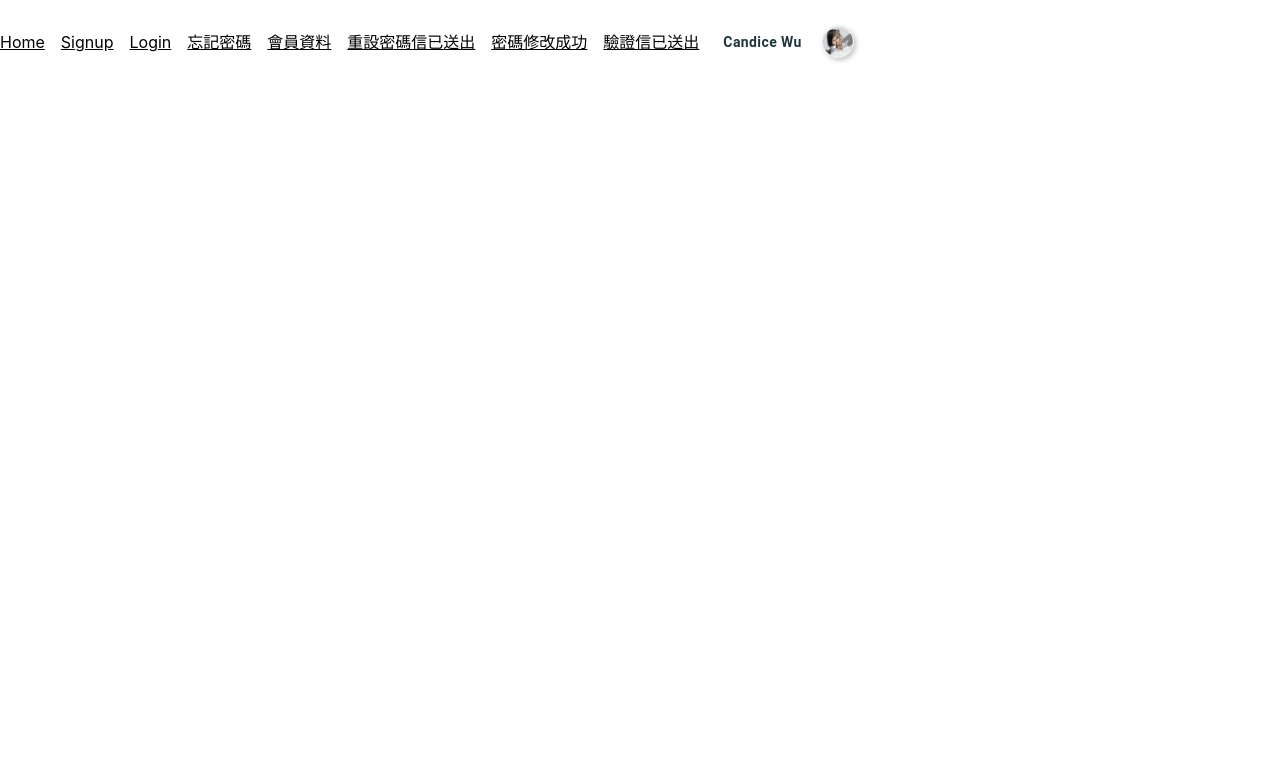
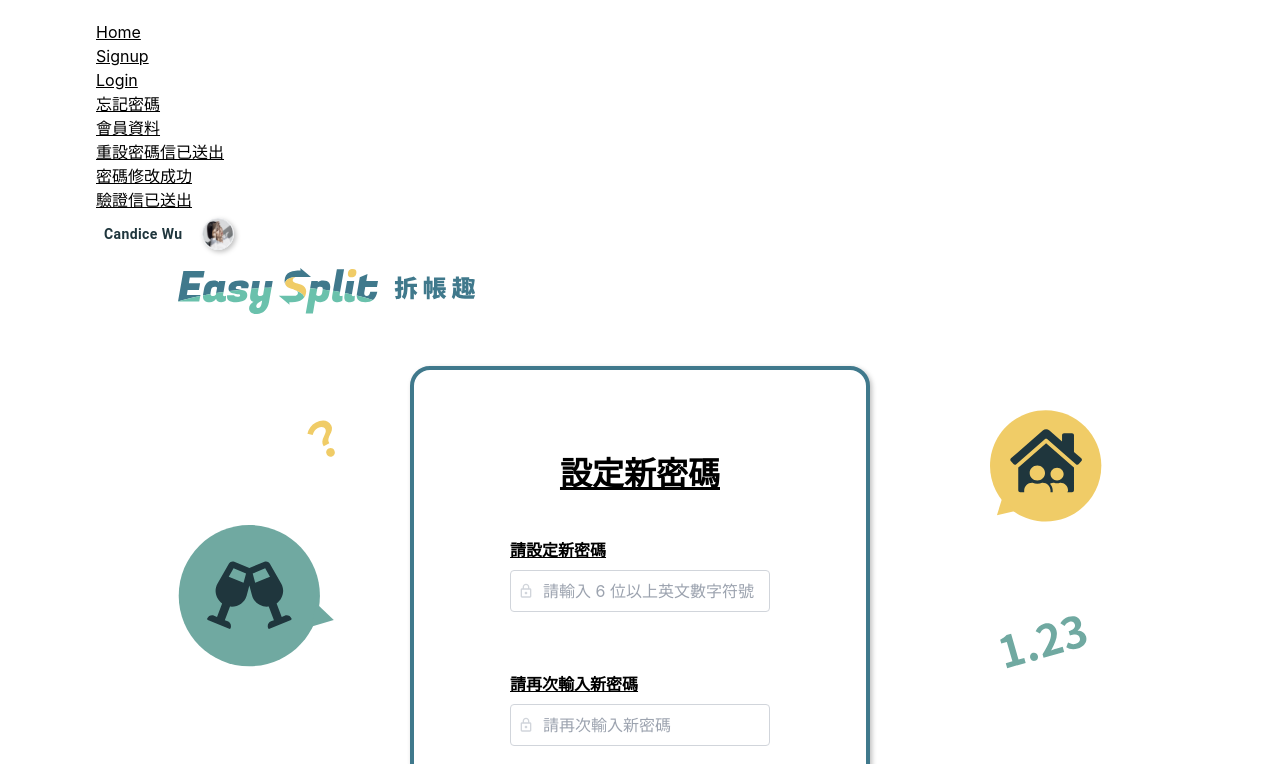
Before and after one commit to yachuh/easysplit, a React (Create React App) app: page /nav in a window 1280 px wide. Shown: the top 764 px of the page. Built offline with nearby package versions, Linux system fonts and the light colour scheme.

Commit message:
feat: add resetPasswordPage on Nav

```diff
--- a/src/components/Nav.js
+++ b/src/components/Nav.js
@@ -6,6 +6,7 @@ import {
   CloseOutlined
 } from '@mui/icons-material'
 import HeaderUserNav from './HeaderUserNav'
+import ResetPwdPage from '../pages/ResetPwdPage'
 
 const Nav = () => {
   // const [isOpen, setIsOpen] = useState(false)
@@ -24,7 +25,7 @@ const Nav = () => {
   const handleClose3 = () => setOpen3(false)
 
   return (
-        <nav className="mt-5 mb-5 flex items-center gap-x-4 list-none underline ">
+      <nav className="viewContainer mt-5 mb-5 flex flex-col gap-x-4 list-none underline w-full">
             <li>
                 <Link to="/">Home</Link>
             </li>
@@ -110,6 +111,10 @@ const Nav = () => {
                 <HeaderUserNav />
             </li>
 
+            <li>
+                <ResetPwdPage />
+            </li>
+
         </nav>
   )
 }
--- /dev/null
+++ b/src/pages/ResetPwdPage.js
@@ -0,0 +1,12 @@
+import { HeaderForm } from '../components/Header'
+import ResetPwdForm from '../components/ResetPwdForm'
+// import { FooterPhone } from "../components/Footer"
+
+export default function ResetPwdPage () {
+  return (
+        <>
+            <HeaderForm />
+            <ResetPwdForm />
+        </>
+  )
+}
```
